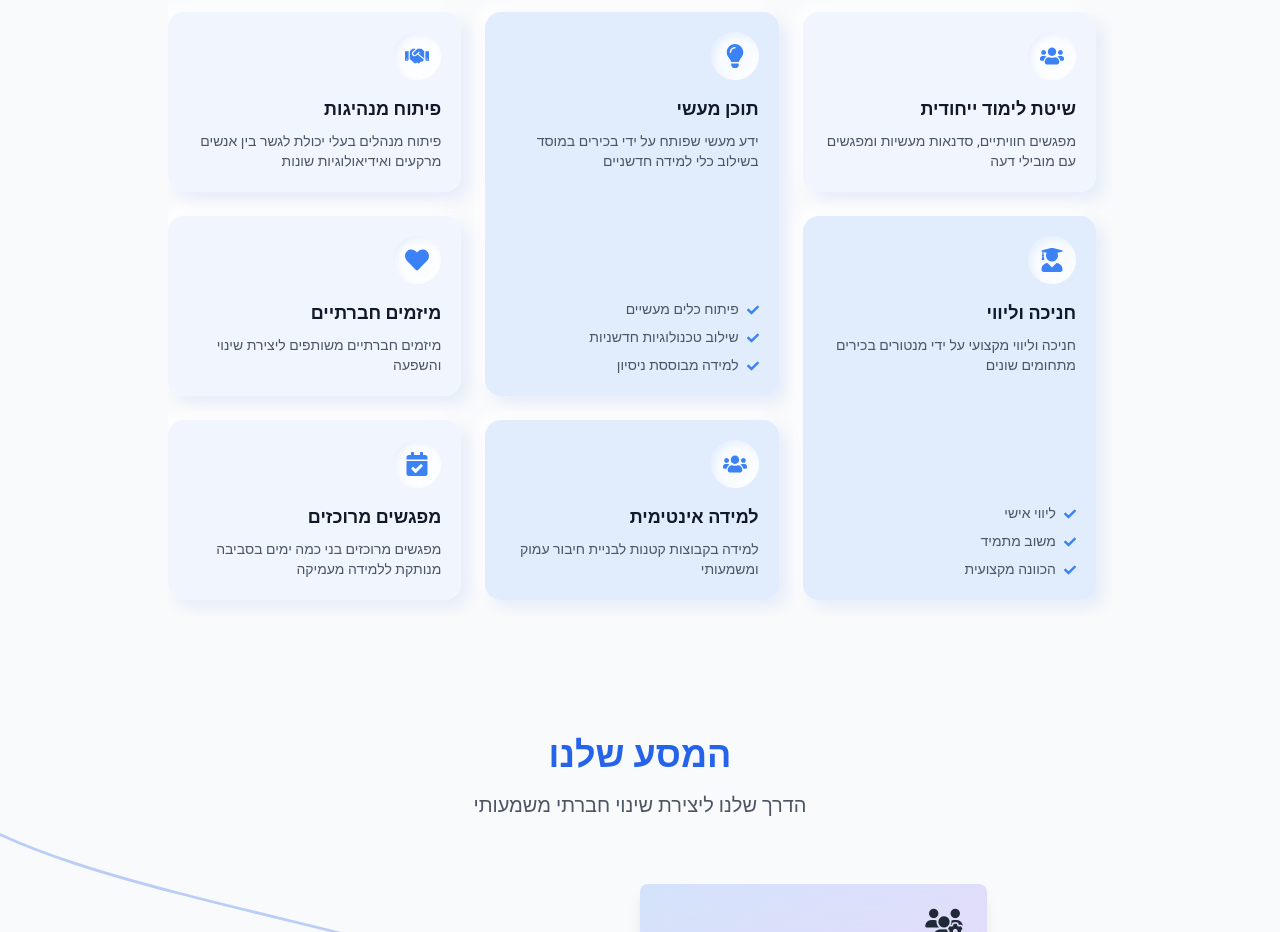
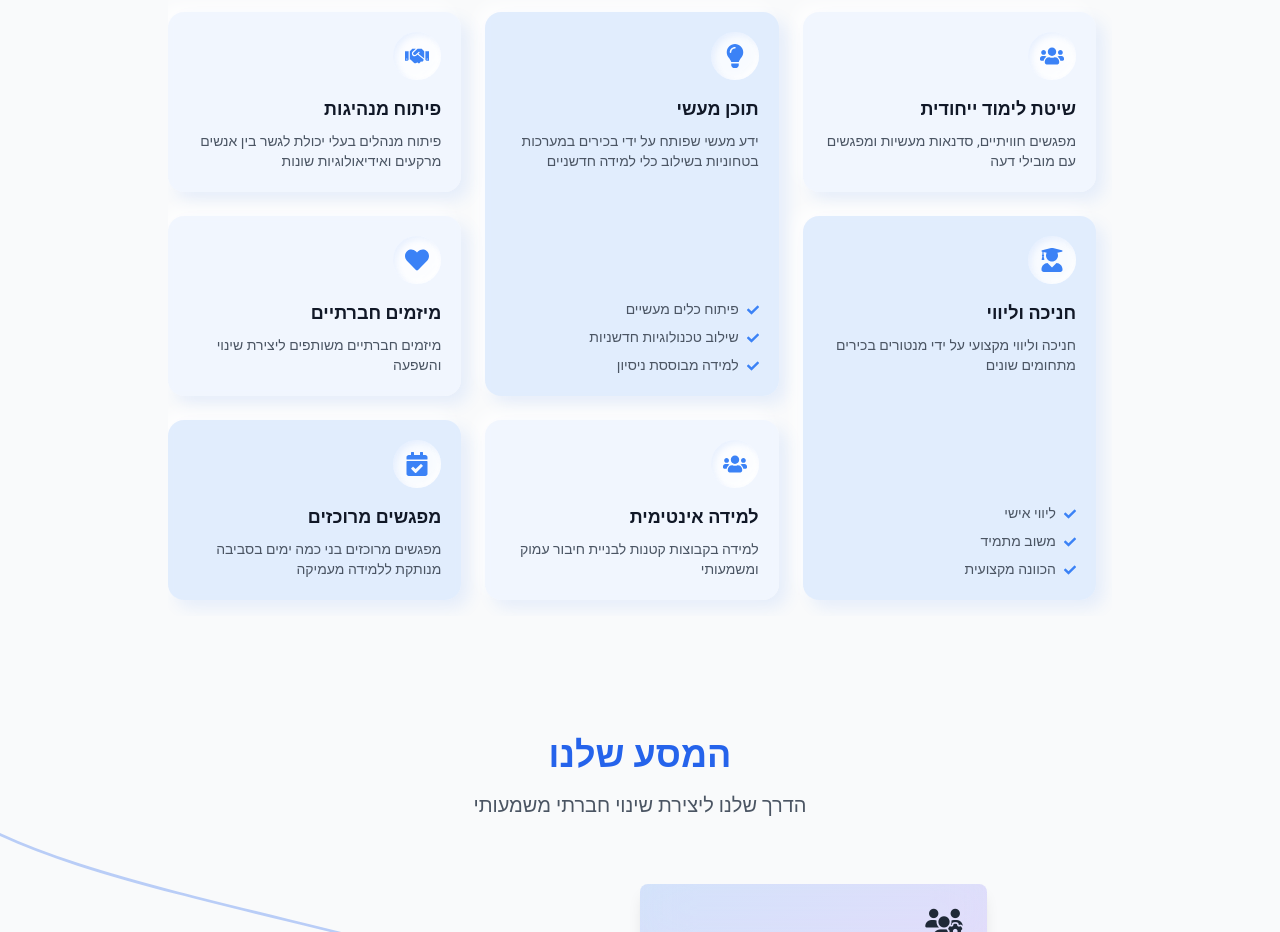
Before and after one commit to IdanHarari11/dagan-website, a Next.js app: page / in a window 1280 px wide. Shown: the part 1820-2752 px from the top of the page. Built offline with nearby package versions, Linux system fonts and the light colour scheme.

Commit message:
Update AboutProgram component: refine program descriptions for clarity and adjust color styles for improved visual consistency.

```diff
--- a/src/components/AboutProgram.js
+++ b/src/components/AboutProgram.js
@@ -20,7 +20,7 @@ const DaganLeadership = () => {
     },
     {
       title: "תוכן מעשי",
-      description: "ידע מעשי שפותח על ידי בכירים במוסד בשילוב כלי למידה חדשניים",
+      description: "ידע מעשי שפותח על ידי בכירים במערכות בטחוניות בשילוב כלי למידה חדשניים",
       features: [
         "פיתוח כלים מעשיים",
         "שילוב טכנולוגיות חדשניות",
@@ -64,7 +64,7 @@ const DaganLeadership = () => {
       title: "למידה אינטימית",
       description: "למידה בקבוצות קטנות לבניית חיבור עמוק ומשמעותי",
       height: "row-span-1",
-      color: "bg-blue-100/80 dark:bg-blue-900/30",
+      color: "bg-blue-50/80 dark:bg-blue-900/20",
       iconColor: "text-blue-500",
       icon: FaUsers
     },
@@ -72,7 +72,7 @@ const DaganLeadership = () => {
       title: "מפגשים מרוכזים",
       description: "מפגשים מרוכזים בני כמה ימים בסביבה מנותקת ללמידה מעמיקה",
       height: "row-span-1",
-      color: "bg-blue-50/80 dark:bg-blue-900/20",
+      color: "bg-blue-100/80 dark:bg-blue-900/30",
       iconColor: "text-blue-500",
       icon: FaCalendarCheck
     }
```
